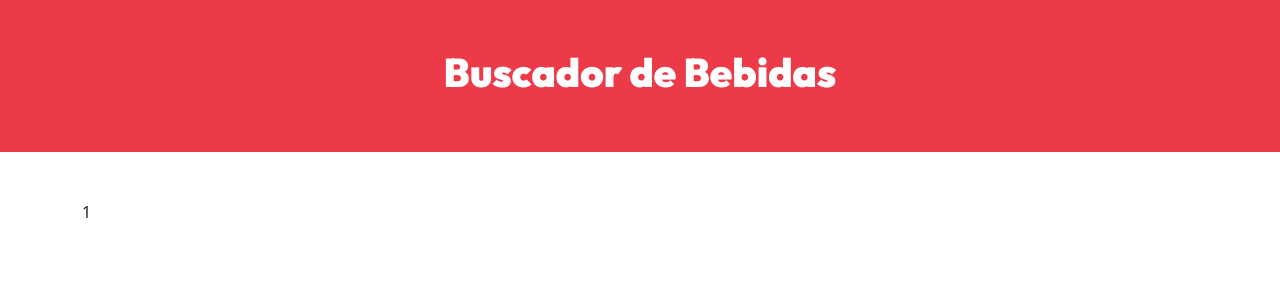
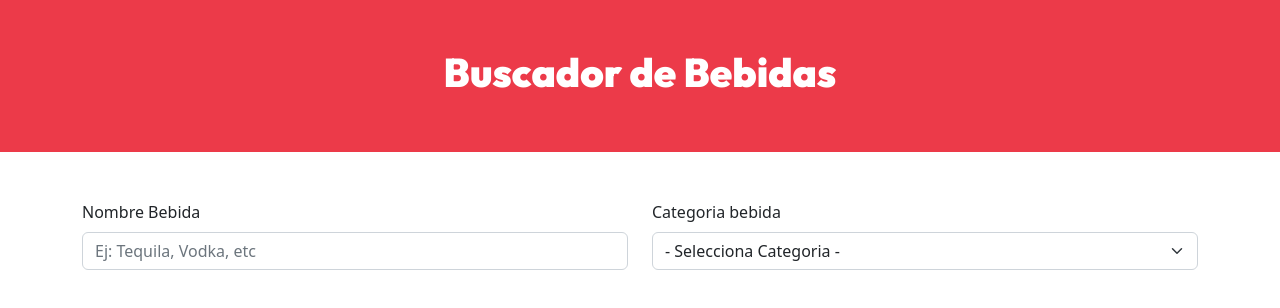
Before and after one commit to zassory/buscadorbebidas, a React (Vite) app: page / in a window 1280 px wide. Shown: the top 308 px of the page. Built offline with nearby package versions, Linux system fonts and the light colour scheme.

Commit message:
Diseño formulario ok

```diff
--- a/src/App.jsx
+++ b/src/App.jsx
@@ -1,4 +1,5 @@
 import { Container } from "react-bootstrap";
+import { Formulario } from './components/Formulario';
 
 export const App = () => {
 
@@ -10,7 +11,9 @@
       </header>
 
       <Container className="mt-5">
-          1
+          <Formulario>
+
+          </Formulario>
       </Container>
     </>
   )
--- /dev/null
+++ b/src/components/Formulario.jsx
@@ -0,0 +1,32 @@
+import { Button, Form , Row, Col } from 'react-bootstrap';
+
+export const Formulario = () => {
+  return (
+    <Form>
+        <Row>
+            <Col md={6}>
+                <Form.Group className="mb-3">
+                    <Form.Label htmlFor="nombre">Nombre Bebida</Form.Label>
+                    <Form.Control
+                        id="nombre"
+                        type="text"
+                        placeholder="Ej: Tequila, Vodka, etc"
+                        name="nombre"
+                    />
+                </Form.Group>
+            </Col>
+            <Col md={6}>
+                <Form.Group className="mb-3">
+                    <Form.Label htmlFor='categoria' >Categoria bebida</Form.Label>
+                    <Form.Select
+                        id="categoria"
+                        name="categoria"
+                    >
+                        <option>- Selecciona Categoria -</option>
+                    </Form.Select>
+                </Form.Group>
+            </Col>
+        </Row>
+    </Form>
+  )
+}
```
